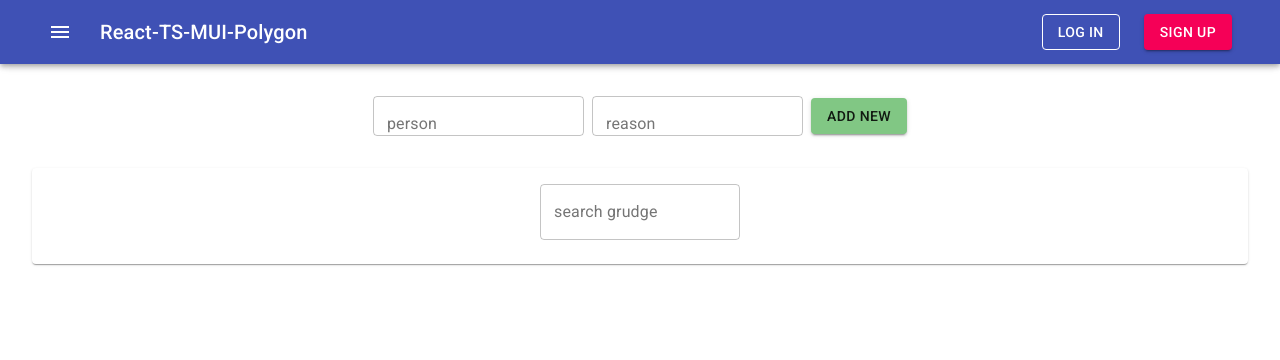
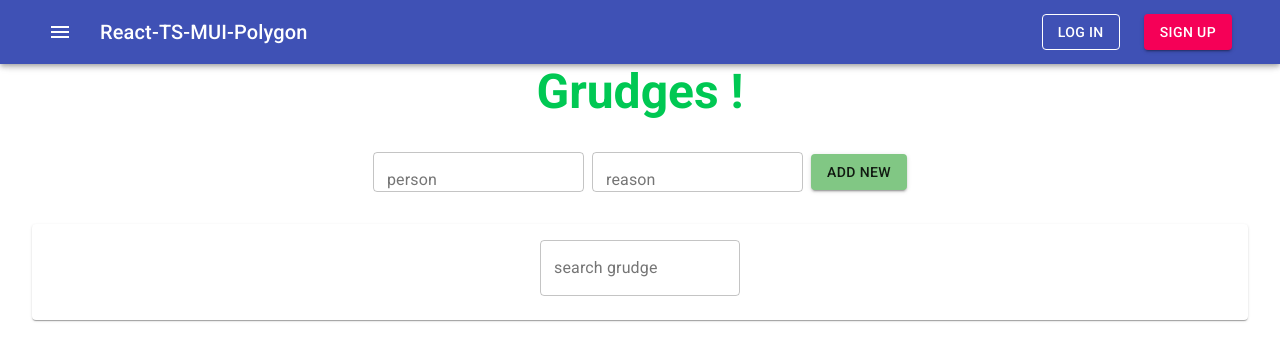
Before and after one commit to Sergei29/frontend-masters-state-management, a React (Create React App) app: page / in a window 1280 px wide. Shown: the top 360 px of the page. Built offline with nearby package versions, Linux system fonts and the light colour scheme.

Commit message:
added main container for content

```diff
--- a/src/App.tsx
+++ b/src/App.tsx
@@ -9,11 +9,13 @@ import PaginationPage from "./pages/PaginationPage";
 import NewHtmlFeaturesPage from "./pages/NewHtmlFeaturesPage";
 import GrudgeListPage from "./pages/GrudgeListPage";
 import StarWarsPage from "./pages/StarWarsPage";
+import Main from "./containers/Main";
 
 function App() {
   return (
     <div className="App">
       <NavigationAppBar />
+      <Main>
         <Container>
           <Switch>
             <Route path="/" exact component={GrudgeListPage} />
@@ -30,6 +32,7 @@ function App() {
             <Route path="/star-wars" component={StarWarsPage} />
           </Switch>
         </Container>
+      </Main>
     </div>
   );
 }
--- /dev/null
+++ b/src/containers/Main/Main.tsx
@@ -0,0 +1,19 @@
+import React from "react";
+import withStyles from "@material-ui/core/styles/withStyles";
+import { style, ClassesType } from "./style";
+
+type Props = {
+  classes: ClassesType;
+  children: React.ReactNode;
+};
+
+/**
+ * @description functional component, main content container
+ * @param {Object} props component props
+ * @returns {JSX} component markup
+ */
+const Main = ({ classes, children }: Props): JSX.Element => {
+  return <div className={classes.App_Main}>{children}</div>;
+};
+
+export default withStyles(style)(Main);
--- /dev/null
+++ b/src/containers/Main/index.ts
@@ -0,0 +1 @@
+export { default } from "./Main";
--- /dev/null
+++ b/src/containers/Main/style.ts
@@ -0,0 +1,12 @@
+import { createStyles, Theme } from "@material-ui/core";
+
+export type ClassesType = {
+  App_Main: string;
+};
+export const style = (theme: Theme) =>
+  createStyles({
+    App_Main: {
+      marginTop: theme.spacing(4),
+      paddingTop: theme.spacing(4),
+    },
+  });
```
Also changed, not shown: 1 other file (tests, documents, lock files or other folders). Lines whose indentation alone changed are shown as unchanged.
